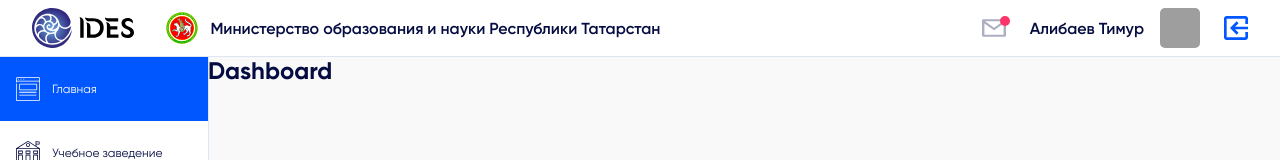
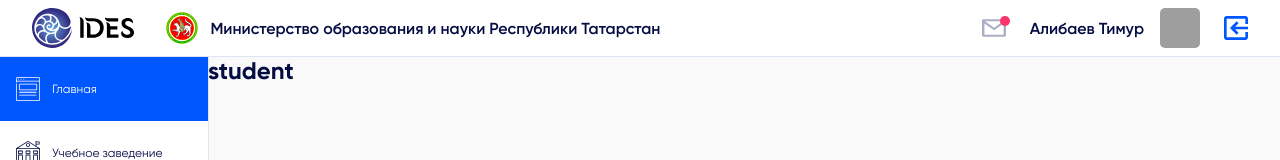
Before and after one commit to galimovkirill/ides-vue, a Vue app: page / in a window 1280 px wide. Shown: the top 160 px of the page. Built offline with nearby package versions, Linux system fonts and the light colour scheme; grey boxes are pictures that could not be loaded.

Commit message:
feat: add store configuration

```diff
--- a/package.json
+++ b/package.json
@@ -9,7 +9,8 @@
     "dependencies": {
         "fast-glob": "^3.2.11",
         "vue": "^3.2.25",
-        "vue-router": "^4.0.12"
+        "vue-router": "^4.0.12",
+        "vuex": "^4.0.2"
     },
     "devDependencies": {
         "@types/node": "^17.0.15",
--- a/src/main.ts
+++ b/src/main.ts
@@ -1,8 +1,8 @@
 import { createApp } from 'vue'
 import App from './App.vue'
 
-// @ts-ignore
 import router from '@/router'
+import { store } from '@/store'
 
 import '@/assets/styles/colors.scss'
 import '@/assets/styles/main.scss'
@@ -10,6 +10,7 @@ import 'virtual:svg-icons-register'
 
 const app = createApp(App)
 app.use(router)
+app.use(store)
 
 import SvgIcon from '@/components/SvgIcon.vue'
 app.component('SvgIcon', SvgIcon)
--- /dev/null
+++ b/src/store/index.ts
@@ -0,0 +1,14 @@
+import { createStore } from 'vuex'
+import IRootStateTypes from '@/store/types'
+
+import user from '@/store/modules/user'
+
+export const store = createStore<IRootStateTypes>({
+    state: {},
+    getters: {},
+    mutations: {},
+    actions: {},
+    modules: {
+        user,
+    },
+})
--- /dev/null
+++ b/src/store/modules/user/index.ts
@@ -0,0 +1,19 @@
+import { Module } from 'vuex'
+import IUserTypes from '@/store/modules/user/types'
+import IRootStateTypes from '@/store/types'
+
+const userModule: Module<IUserTypes, IRootStateTypes> = {
+    state: {
+        role: 'student',
+    },
+    getters: {
+        getRole(state) {
+            return state.role
+        },
+    },
+    mutations: {},
+    actions: {},
+    namespaced: true,
+}
+
+export default userModule
--- /dev/null
+++ b/src/store/modules/user/types.ts
@@ -0,0 +1,3 @@
+export default interface IUserTypes {
+    role: string
+}
--- /dev/null
+++ b/src/store/types.ts
@@ -0,0 +1 @@
+export default interface IRootStateTypes {}
--- a/src/views/dashboard.vue
+++ b/src/views/dashboard.vue
@@ -1,3 +1,19 @@
 <template>
-    <h2>Dashboard</h2>
+    <h2>{{ userRole }}</h2>
 </template>
+
+<script lang="ts">
+import { computed } from 'vue'
+import { useStore } from 'vuex'
+
+export default {
+    setup() {
+        const store = useStore()
+        const userRole = computed(() => store.getters['user/getRole'])
+
+        return {
+            userRole,
+        }
+    },
+}
+</script>
```
Also changed, not shown: 1 other file (tests, documents, lock files or other folders).
